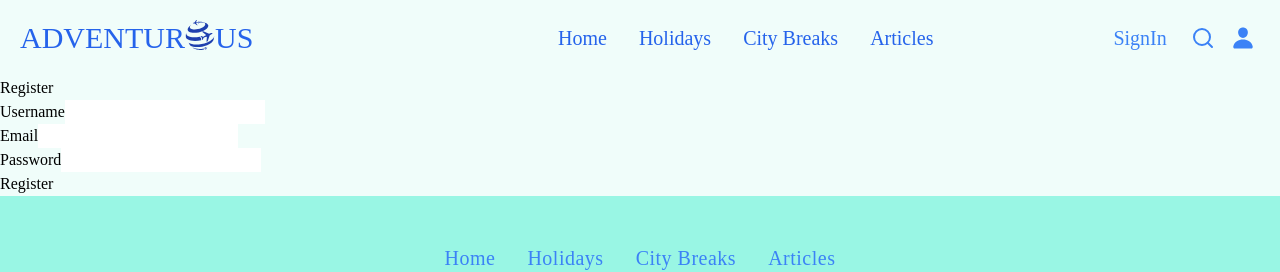
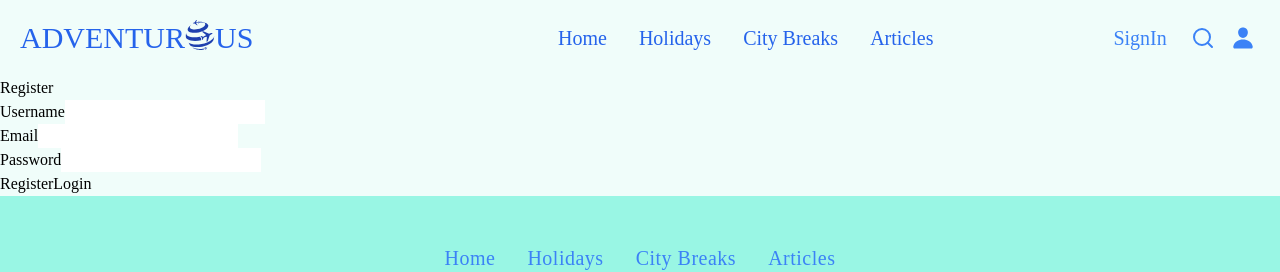
Before and after one commit to KodeIva/adventurous, a React (Create React App) app: page /signup in a window 1280 px wide. Shown: the top 272 px of the page. Built offline with nearby package versions, Linux system fonts and the light colour scheme.

Commit message:
<Link> imported, registration form linked with '/signin' page

```diff
--- a/src/pages/Signup.jsx
+++ b/src/pages/Signup.jsx
@@ -1,3 +1,4 @@
+import { Link } from "react-router-dom"
 
 
 const Signup = () => {
@@ -19,6 +20,7 @@ const Signup = () => {
           <input type="password" name="password" required/>
         </div>
         <button>Register</button>
+        <Link to='/signin'>Login</Link>
       </div>
 
     </form>
```
